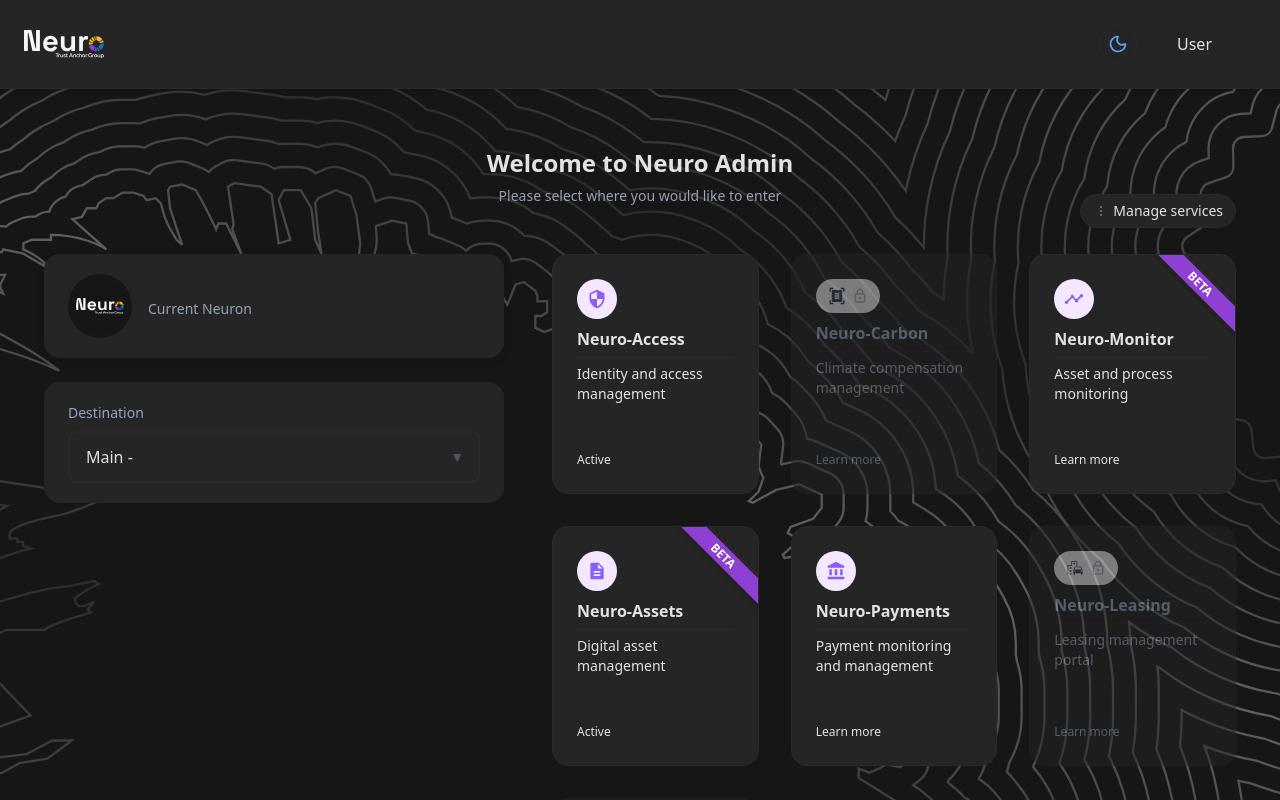
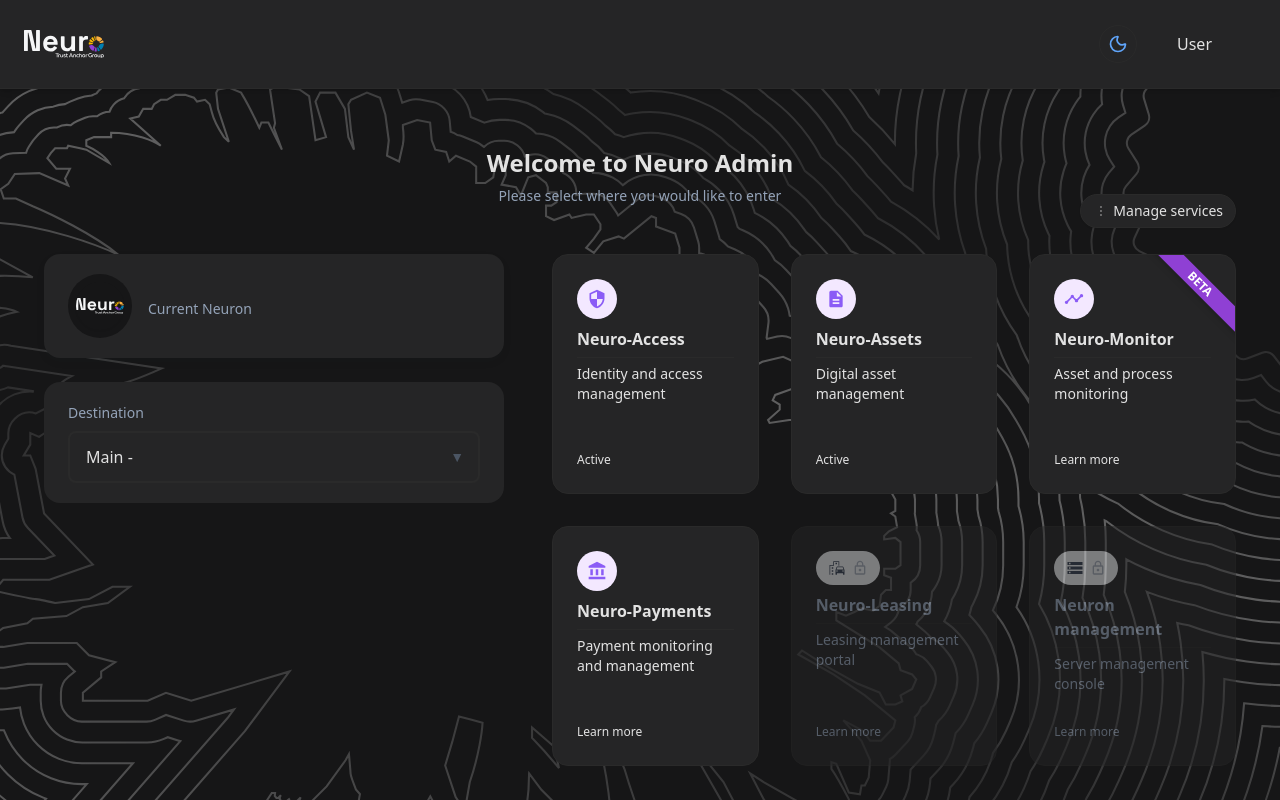
Before and after one commit to Trust-Anchor-Group/Neuro-Admin, a Next.js app: page /landingpage in a window 1280 px wide. Shown: the top 800 px of the page. Built offline with nearby package versions, Linux system fonts and the light colour scheme; no server answers.

Commit message:
feat: update NeuroAssets layout and translations to include 'Coffee' in AssetMenu

```diff
--- a/src/app/(dashboard)/neuro-assets/layout.jsx
+++ b/src/app/(dashboard)/neuro-assets/layout.jsx
@@ -16,7 +16,7 @@ export default function NeuroAssetsLayout({ children }) {
       icon: <FaRegFileAlt />,
       href: "/neuro-assets",
       subItems: [
-        { label: tAssetMenu?.carbonCredit || "Carbon Credit", href: "/neuro-assets/orders" },
+        { label: tAssetMenu?.coffee || "Carbon Credit", href: "/neuro-assets/orders" },
         { label: tAssetMenu?.clients || "Clients", href: "/neuro-assets/clients" },
       ],
     },
--- a/src/app/(landingpage)/landingpage/page.jsx
+++ b/src/app/(landingpage)/landingpage/page.jsx
@@ -30,15 +30,26 @@ const LandingServices = (t) => ([
     locked: false,
   },
   {
-    title: 'Neuro-Carbon',
-    description: t?.landing?.services?.neuroCarbon?.description,
-    icon: MdDocumentScanner,
+    title: 'Neuro-Assets',
+    description: t?.landing?.services?.neuroAssets?.description,
+    icon: MdDescription,
     iconColor: 'text-[#8B5CF6]',
     iconBg: 'bg-[#F3E8FF]',
-    href: '/neuro-carbon',
-    status: t?.landing?.status?.learnMore,
-    locked: true,
+    href: '/neuro-assets',
+    status: t?.landing?.status?.active,
+    locked: false,
+    newTab: false,
   },
+  // {
+  //   title: 'Neuro-Carbon',
+  //   description: t?.landing?.services?.neuroCarbon?.description,
+  //   icon: MdDocumentScanner,
+  //   iconColor: 'text-[#8B5CF6]',
+  //   iconBg: 'bg-[#F3E8FF]',
+  //   href: '/neuro-carbon',
+  //   status: t?.landing?.status?.learnMore,
+  //   locked: true,
+  // },
   {
     title: 'Neuro-Monitor',
     description: t?.landing?.services?.neuroMonitor?.description,
@@ -49,17 +60,6 @@ const LandingServices = (t) => ([
     status: t?.landing?.status?.learnMore,
     locked: false,
     newTab: true,
-  },
-  {
-    title: 'Neuro-Assets',
-    description: t?.landing?.services?.neuroAssets?.description,
-    icon: MdDescription,
-    iconColor: 'text-[#8B5CF6]',
-    iconBg: 'bg-[#F3E8FF]',
-    href: '/neuro-assets',
-    status: t?.landing?.status?.active,
-    locked: false,
-    newTab: false,
   },
   {
     title: 'Neuro-Payments',
@@ -226,7 +226,7 @@ export default function LandingPage() {
                   className={`group relative rounded-[16px] border border-[var(--brand-border)] bg-[var(--brand-navbar)] p-[24px] w-full h-[240px] flex flex-col justify-between transition duration-200 ${item.locked ? 'opacity-50 hover:opacity-100 ' : 'hover:shadow-md'
                     }`}
                 >
-                  {(item.title === 'Neuro-Monitor' || item.title === 'Neuro-Assets') && (
+                  {(item.title === 'Neuro-Monitor' ) && (
                     <div className="absolute top-0 right-0 overflow-hidden w-[150px] h-[150px]">
                       <div className="absolute -right-[40px] top-[20px] w-[150px] bg-[#8F40D4] text-white text-[12px] font-bold text-center transform rotate-45  shadow-md">
                         BETA
--- a/translations/en.js
+++ b/translations/en.js
@@ -332,7 +332,8 @@ const en = {
   AssetMenu:{
     title: 'Assets',
     carbonCredit: 'Carbon Credit',
-    clients: 'Clients'
+    clients: 'Clients',
+    coffee: 'Coffee'
   },
   Clients: {
     title: 'Asset Clients',
--- a/translations/fr.js
+++ b/translations/fr.js
@@ -317,7 +317,8 @@ const fr = {
   AssetMenu: {
     title: 'Assets',
     orders: 'Commandes',
-    clients: 'Clients'
+    clients: 'Clients',
+    coffee: 'Café'
   },
   Clients: {
     title: 'Clients Assets',
--- a/translations/pt.js
+++ b/translations/pt.js
@@ -330,7 +330,8 @@ const pt = {
   AssetMenu: {
     title: 'Assets',
     orders: 'Pedidos',
-    clients: 'Clientes'
+    clients: 'Clientes',
+    coffee: 'Café'
   },
   Clients: {
     title: 'Clientes de Assets',
```
